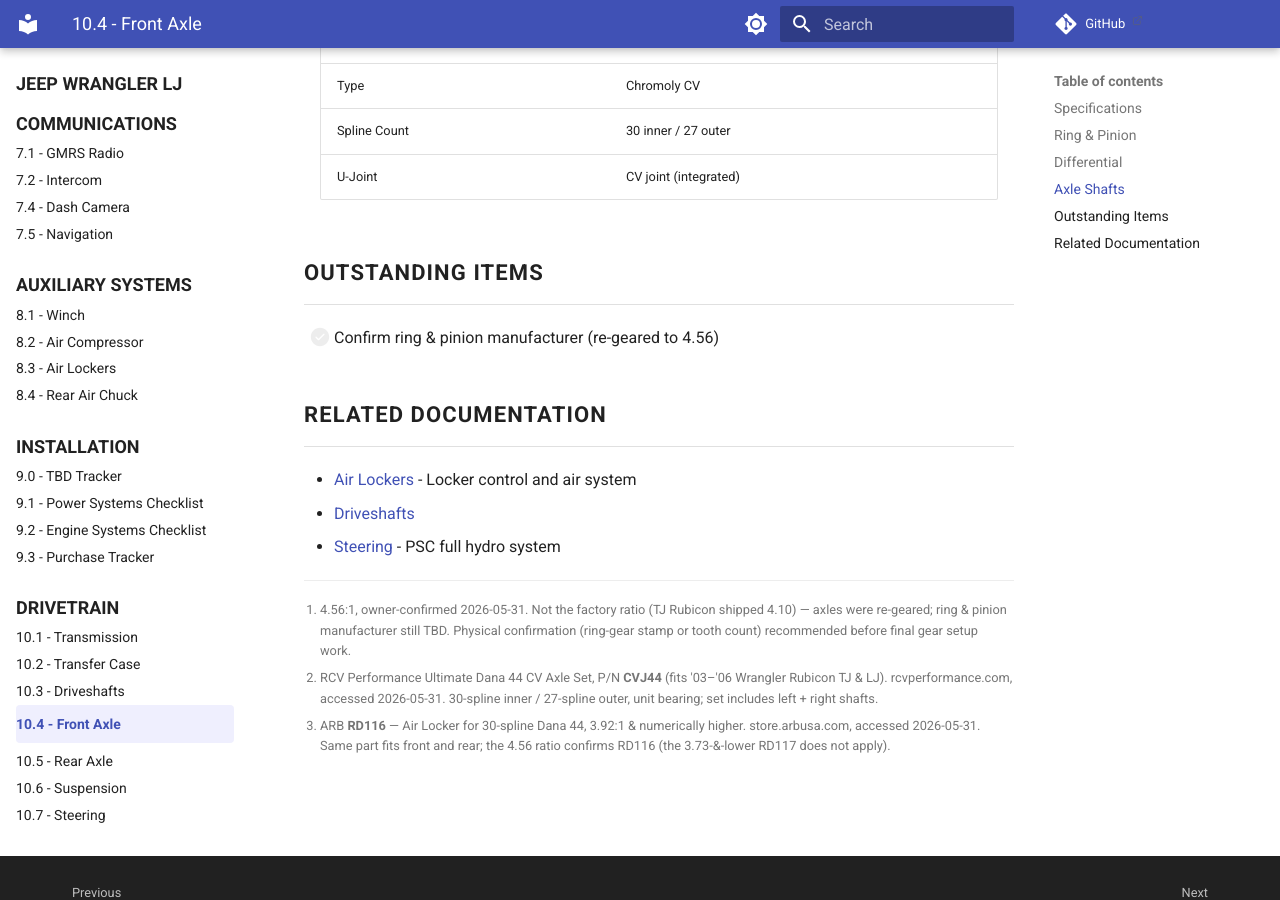
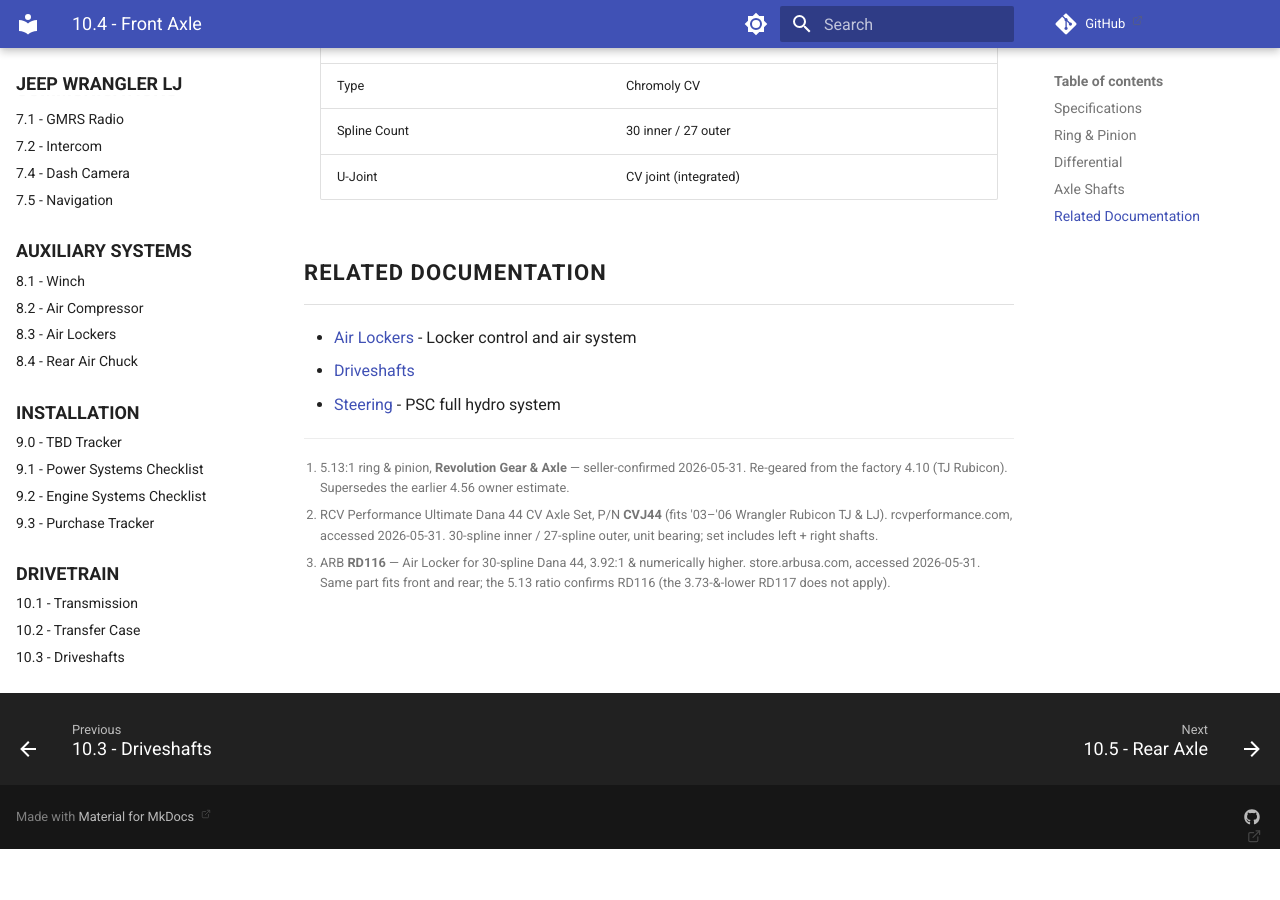
Before and after one commit to sob/drawings, an MkDocs documentation site: the page built from docs/jeep_lj/10-drivetrain/04-front-axle.md, in a window 1280 px wide and 900 px high, scrolled down 1548 px. Built offline with MkDocs 1.6.1 and Material for MkDocs 9.7.7, drawn with Linux system fonts in a browser that asks for light colours; comment, search, counter and statistics services are not loaded; after the commit the page ends 2400 px from its top, so only the background shows below that; some of the changed text lies outside the part shown.

Commit message:
Correct axle gearing: 5.13 Revolution gears (seller-confirmed)
Seller confirmed the ring & pinion is 5.13:1 from Revolution Gear & Axle,
superseding the earlier 4.56 owner estimate. This also resolves the R&P
manufacturer (was TBD).

- Front/rear ratio 4.56 -> 5.13; manufacturer -> Revolution Gear & Axle
- Locker unchanged: 5.13 is still 3.92+, so ARB RD116 remains correct
- Front axle now fully spec'd (removed empty Outstanding Items)
- TBD tracker: front R&P resolved, rear narrowed to shaft spec only;
  drivetrain count 13 -> 12, total 56 -> 55

```diff
--- a/docs/jeep_lj/10-drivetrain/04-front-axle.md
+++ b/docs/jeep_lj/10-drivetrain/04-front-axle.md
@@ -33,8 +33,8 @@ tags:
 
 | Specification | Value |
 | :------------ | :---- |
-| Ratio | 4.56[^ratio] |
-| Manufacturer | TBD (re-geared from factory 4.10) |
+| Ratio | 5.13[^ratio] |
+| Manufacturer | Revolution Gear & Axle[^ratio] |
 
 ## Differential
 
@@ -53,10 +53,6 @@ tags:
 | Spline Count | 30 inner / 27 outer |
 | U-Joint | CV joint (integrated) |
 
-## Outstanding Items
-
-- [ ] Confirm ring & pinion manufacturer (re-geared to 4.56)
-
 ## Related Documentation
 
 - [Air Lockers][air-lockers] - Locker control and air system
@@ -67,6 +63,6 @@ tags:
 [driveshafts]: 03-driveshafts.md
 [steering]: 07-steering.md
 
-[^ratio]: 4.56:1, owner-confirmed 2026-05-31. Not the factory ratio (TJ Rubicon shipped 4.10) — axles were re-geared; ring & pinion manufacturer still TBD. Physical confirmation (ring-gear stamp or tooth count) recommended before final gear setup work.
+[^ratio]: 5.13:1 ring & pinion, **Revolution Gear & Axle** — seller-confirmed 2026-05-31. Re-geared from the factory 4.10 (TJ Rubicon). Supersedes the earlier 4.56 owner estimate.
 [^rcv-pn]: RCV Performance Ultimate Dana 44 CV Axle Set, P/N **CVJ44** (fits '03–'06 Wrangler Rubicon TJ & LJ). rcvperformance.com, accessed 2026-05-31. 30-spline inner / 27-spline outer, unit bearing; set includes left + right shafts.
-[^locker]: ARB **RD116** — Air Locker for 30-spline Dana 44, 3.92:1 & numerically higher. store.arbusa.com, accessed 2026-05-31. Same part fits front and rear; the 4.56 ratio confirms RD116 (the 3.73-&-lower RD117 does not apply).
+[^locker]: ARB **RD116** — Air Locker for 30-spline Dana 44, 3.92:1 & numerically higher. store.arbusa.com, accessed 2026-05-31. Same part fits front and rear; the 5.13 ratio confirms RD116 (the 3.73-&-lower RD117 does not apply).
```
Also changed, not shown: docs/jeep_lj/09-installation/00-tbd-tracker.md (+5 -6 lines), docs/jeep_lj/10-drivetrain/05-rear-axle.md (+4 -5 lines).
